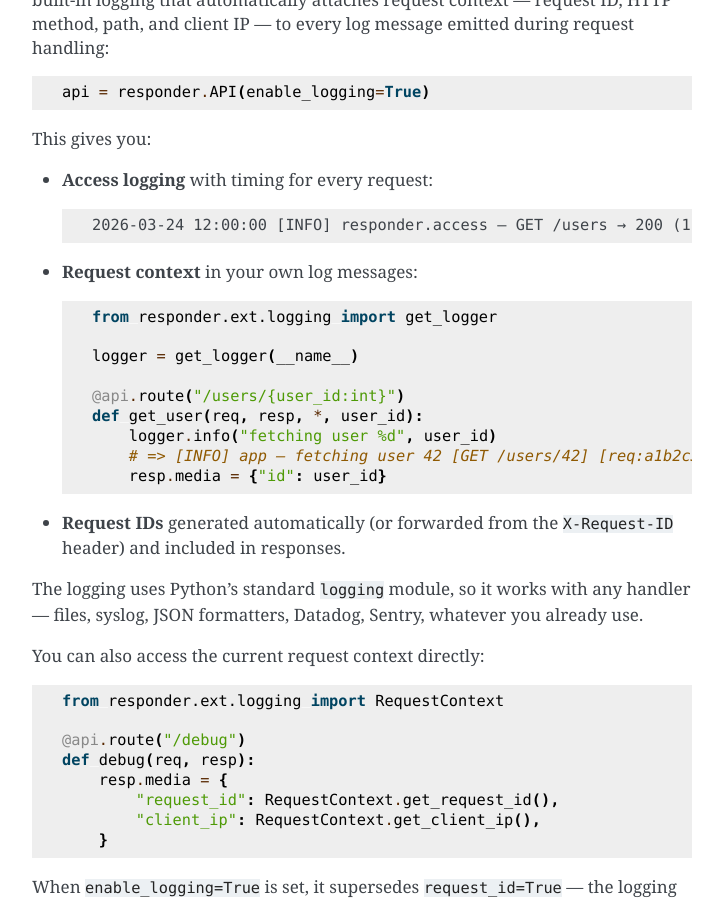
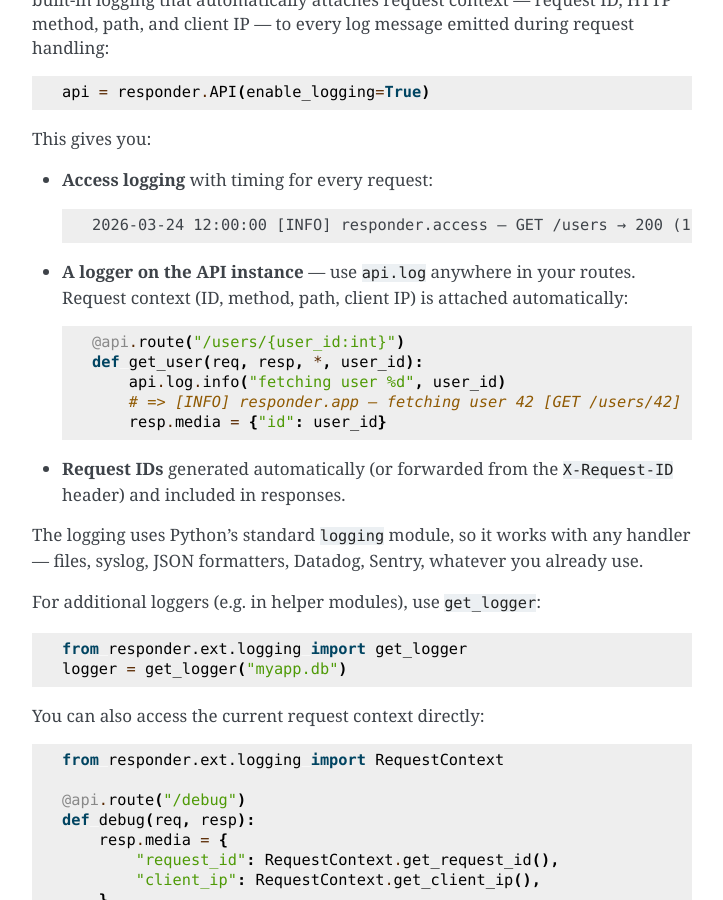
Before and after one commit to kennethreitz/responder, a Sphinx documentation site: the page built from docs/source/tour.rst, in a window 1280 px wide and 900 px high, scrolled down 12529 px. Shown: the whole window, without its empty margins (388-1111 px from the left). Built offline with Sphinx 7.4.7, drawn with Linux system fonts in a browser that asks for light colours.

Commit message:
Rename api.logger to api.log
Shorter, reads naturally: api.log.info("hello")

Co-Authored-By: Claude Opus 4.6 (1M context) <noreply@anthropic.com>

```diff
--- a/docs/source/tour.rst
+++ b/docs/source/tour.rst
@@ -612,16 +612,14 @@ This gives you:
 
     2026-03-24 12:00:00 [INFO] responder.access — GET /users → 200 (1.2ms)
 
-- **Request context** in your own log messages::
-
-    from responder.ext.logging import get_logger
-
-    logger = get_logger(__name__)
+- **A logger on the API instance** — use ``api.log`` anywhere in
+  your routes. Request context (ID, method, path, client IP) is
+  attached automatically::
 
     @api.route("/users/{user_id:int}")
     def get_user(req, resp, *, user_id):
-        logger.info("fetching user %d", user_id)
-        # => [INFO] app — fetching user 42 [GET /users/42] [req:a1b2c3] [client:10.0.0.1]
+        api.log.info("fetching user %d", user_id)
+        # => [INFO] responder.app — fetching user 42 [GET /users/42] [req:a1b2c3] [client:10.0.0.1]
         resp.media = {"id": user_id}
 
 - **Request IDs** generated automatically (or forwarded from the
@@ -630,6 +628,11 @@ This gives you:
 The logging uses Python's standard ``logging`` module, so it works with
 any handler — files, syslog, JSON formatters, Datadog, Sentry, whatever
 you already use.
+
+For additional loggers (e.g. in helper modules), use ``get_logger``::
+
+    from responder.ext.logging import get_logger
+    logger = get_logger("myapp.db")
 
 You can also access the current request context directly::
 
```
Also changed, not shown: 2 other files.
